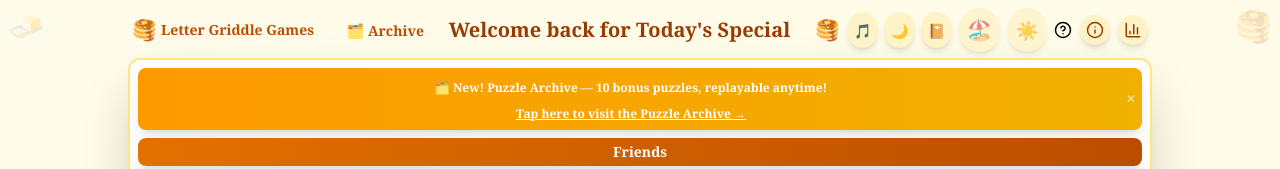
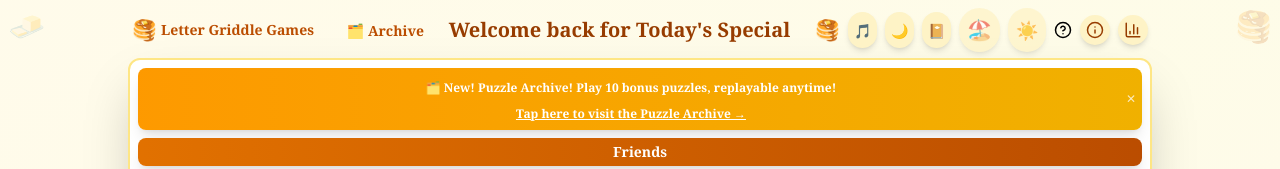
Before and after one commit to lauriegriddle/griddle-game, a Next.js app: page /play in a window 1280 px wide. Shown: the top 169 px of the page. Built offline with nearby package versions, Linux system fonts and the light colour scheme.

Commit message:
Update banner punctuation

```diff
--- a/app/play/page.js
+++ b/app/play/page.js
@@ -981,7 +981,7 @@ const copyToClipboard = async (text) => {
     <div className="flex items-center justify-between">
       <div className="flex-1 text-center">
   <span className="text-white font-bold text-xs" style={{fontFamily: 'Georgia, serif'}}>
-    🗂️ New! Puzzle Archive — 10 bonus puzzles, replayable anytime!
+    🗂️ New! Puzzle Archive!  Play 10 bonus puzzles, replayable anytime!
   </span>
   <div className="mt-0.5">
     <a href="/archive" onClick={(e) => e.stopPropagation()} className="text-white text-xs underline font-semibold" style={{fontFamily: 'Georgia, serif'}}>
```
